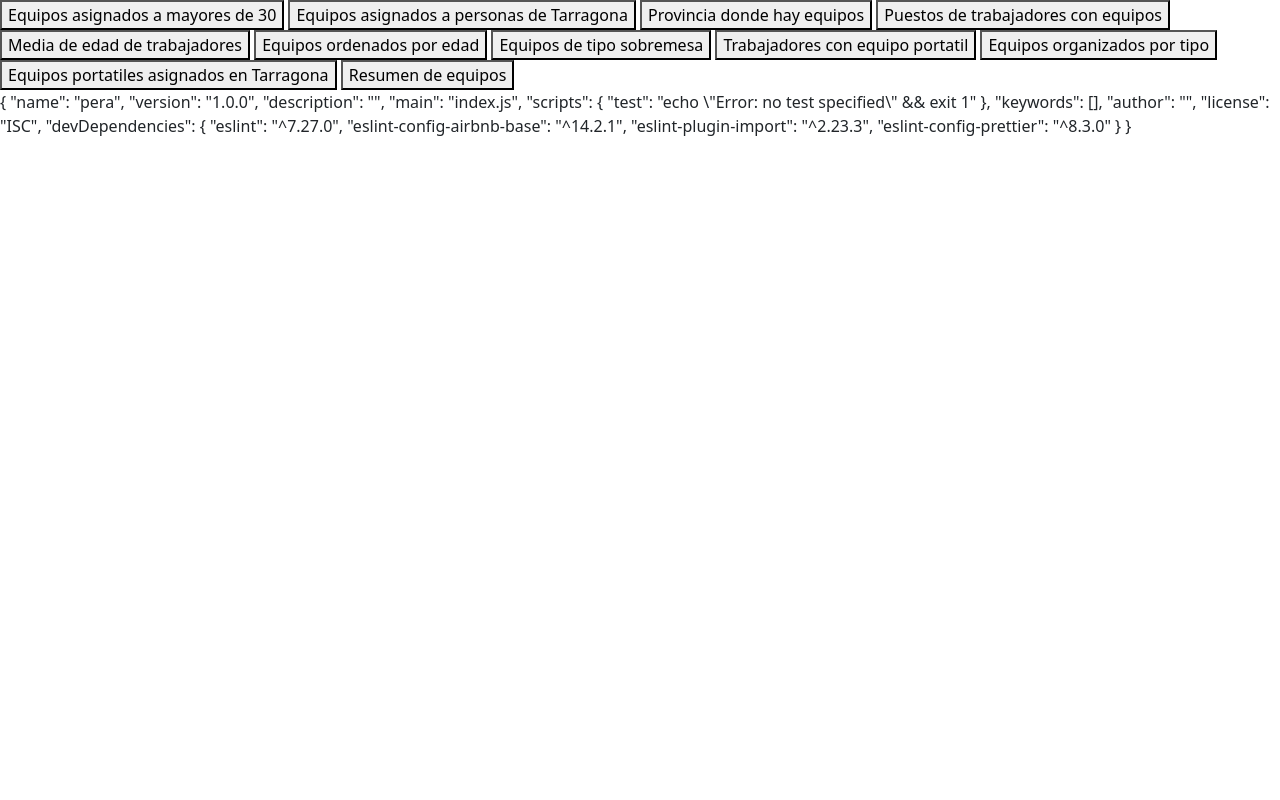
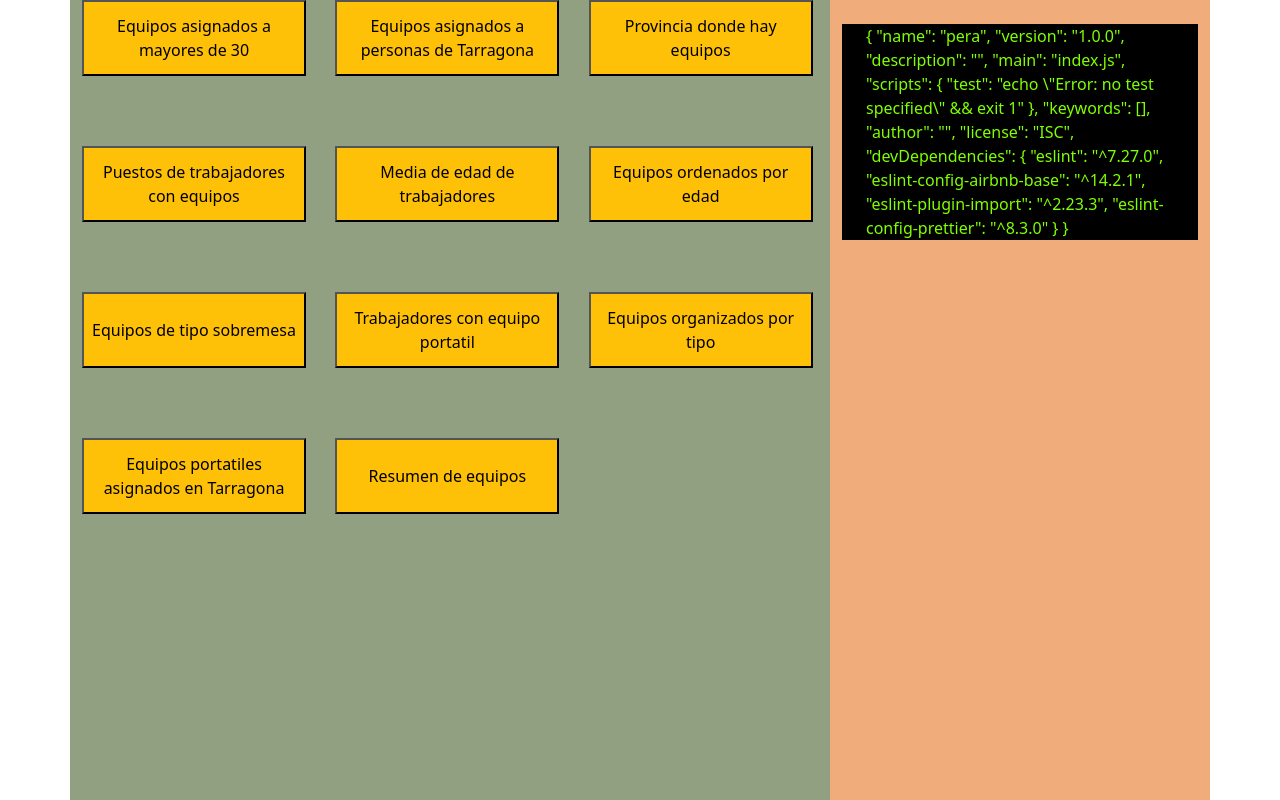
Before and after one commit to aaraquedesarrollo/c2-ejercicio07-grupog, a website: page index.html in a window 1280 px wide. Drawn offline with nearby package versions, Linux system fonts and the light colour scheme.

Commit message:
estilos de las cajas y los botones

```diff
--- a/css/style.css
+++ b/css/style.css
@@ -1,8 +1,29 @@
 :root {
   --color-principal: #90a081;
   --color-secundario: #f1ac7b;
-  --color-botones: #90a081;
+  --color-botones: #FFC107;
   --color-consola: #1e1e1e;
   --color-letra-consola: #16a55b;
   --color-letra-botones: #5e2629;
 }
+section{
+  background-color: var(--color-principal);
+
+}
+button{
+  background-color: var(--color-botones);
+  width: 224px;
+  height: 76px;
+  display: inline-block;
+  margin-bottom: 70px;
+
+}
+aside{
+  background-color: var(--color-secundario);
+}
+.cajaNegra{
+  background-color: black;
+}
+p{
+  color:chartreuse;
+}
--- a/index.html
+++ b/index.html
@@ -1,59 +1,91 @@
 <!DOCTYPE html>
 <html lang="es">
-
   <head>
-  <meta charset="UTF-8">
-  <meta http-equiv="X-UA-Compatible" content="IE=edge">
-  <meta name="viewport" content="width=device-width, initial-scale=1.0">
+    <meta charset="UTF-8" />
+    <meta http-equiv="X-UA-Compatible" content="IE=edge" />
+    <meta name="viewport" content="width=device-width, initial-scale=1.0" />
     <title>Equipos</title>
     <script src="js/equipos.js"></script>
     <script src="js/index.js"></script>
     <!-- Carga aquí tu JS -->
-  <link href="https://cdn.jsdelivr.net/npm/bootstrap@5.0.1/dist/css/bootstrap.min.css" rel="stylesheet" integrity="sha384-+0n0xVW2eSR5OomGNYDnhzAbDsOXxcvSN1TPprVMTNDbiYZCxYbOOl7+AMvyTG2x" crossorigin="anonymous">
+    <link
+      href="https://cdn.jsdelivr.net/npm/bootstrap@5.0.1/dist/css/bootstrap.min.css"
+      rel="stylesheet"
+      integrity="sha384-+0n0xVW2eSR5OomGNYDnhzAbDsOXxcvSN1TPprVMTNDbiYZCxYbOOl7+AMvyTG2x"
+      crossorigin="anonymous"
+    />
     <script src="js/scripts.js" defer></script>
+    <link rel="stylesheet" href="/css/style.css" />
   </head>
 
-<body>
-<section>
-  <button>Equipos asignados a mayores de 30</button>
-  <button>Equipos asignados a personas de Tarragona</button>
-  <button>Provincia donde hay equipos</button>
-  <button>Puestos de trabajadores con equipos</button>
-  <button>Media de edad de trabajadores</button>
-  <button>Equipos ordenados por edad</button>
-  <button>Equipos de tipo sobremesa</button>
-  <button>Trabajadores con equipo portatil</button>
-  <button>Equipos organizados por tipo</button>
-  <button>Equipos portatiles asignados en Tarragona</button>
-  <button>Resumen de equipos</button>
+  <body class="container">
+    <div class="row">
+      <section class="vh-100 col">
+        <div class="row">
+          <div class="col-4">
+            <button class="boton gt30">
+              Equipos asignados a mayores de 30
+            </button>
+          </div>
+          <div class="col-4">
+            <button class="boton tarragona">
+              Equipos asignados a personas de Tarragona
+            </button>
+          </div>
+          <div class="col-4">
+            <button class="boton provincias">
+              Provincia donde hay equipos
+            </button>
+          </div>
+          <div class="col-4">
+            <button class="boton puestos">
+              Puestos de trabajadores con equipos
+            </button>
+          </div>
+          <div class="col-4">
+            <button class="boton edad-media">
+              Media de edad de trabajadores
+            </button>
+          </div>
+          <div class="col-4">
+            <button class="boton orden-edad">Equipos ordenados por edad</button>
+          </div>
+          <div class="col-4">
+            <button class="boton sobremesa">Equipos de tipo sobremesa</button>
+          </div>
+          <div class="col-4">
+            <button class="boton trabajadores-portatil">
+              Trabajadores con equipo portatil
+            </button>
+          </div>
+          <div class="col-4">
+            <button class="boton equipos-tipo">
+              Equipos organizados por tipo
+            </button>
+          </div>
+          <div class="col-4">
+            <button class="boton portatiles-tarragona">
+              Equipos portatiles asignados en Tarragona
+            </button>
+          </div>
+          <div class="col-4">
+            <button class="boton resumen-equipos">Resumen de equipos</button>
+          </div>
+        </div>
       </section>
 
-<aside>
-  <div>
-    <p>
-      {
-        "name": "pera",
-        "version": "1.0.0",
-        "description": "",
-        "main": "index.js",
-        "scripts": {
-          "test": "echo \"Error: no test specified\" && exit 1"
-        },
-        "keywords": [],
-        "author": "",
-        "license": "ISC",
-        "devDependencies": {
-          "eslint": "^7.27.0",
-          "eslint-config-airbnb-base": "^14.2.1",
-          "eslint-plugin-import": "^2.23.3",
-          "eslint-config-prettier": "^8.3.0"
-        }
-      }
-
+      <aside class="sidebar col-12 col-sm-5 col-md-4 py-4">
+        <div class="cajaNegra">
+          <p class="px-4">
+            { "name": "pera", "version": "1.0.0", "description": "", "main":
+            "index.js", "scripts": { "test": "echo \"Error: no test specified\"
+            && exit 1" }, "keywords": [], "author": "", "license": "ISC",
+            "devDependencies": { "eslint": "^7.27.0",
+            "eslint-config-airbnb-base": "^14.2.1", "eslint-plugin-import":
+            "^2.23.3", "eslint-config-prettier": "^8.3.0" } }
           </p>
         </div>
       </aside>
-
+    </div>
   </body>
-
 </html>
```
Lines whose indentation alone changed are shown as unchanged.
